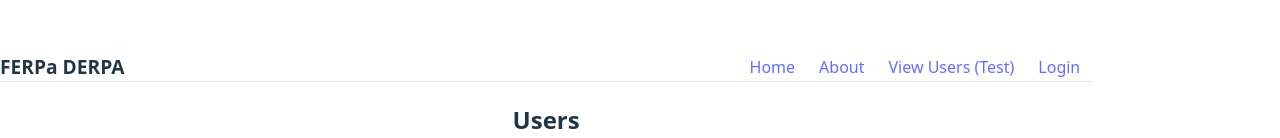
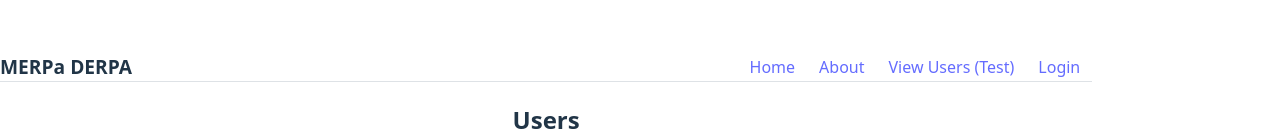
Before and after one commit to eapostol/merp-stack, a React (Vite) app in the folder client/: page /view-users in a window 1280 px wide. Shown: the part 141-279 px from the top of the page. Built offline with nearby package versions, Linux system fonts and the light colour scheme.

Commit message:
fix: updated app title

```diff
--- a/client/src/components/NavBar.tsx
+++ b/client/src/components/NavBar.tsx
@@ -29,7 +29,7 @@ const NavBar = () => {
                     borderBottom: `1px solid ${theme.colors.gray[3]}`,
                 }}
             >
-                <div style={titleStyle}>FERPa DERPA</div>
+                <div style={titleStyle}>MERPa DERPA</div>
 
                 {/* Desktop nav */}
                 <Group gap="lg" visibleFrom="sm">
```
